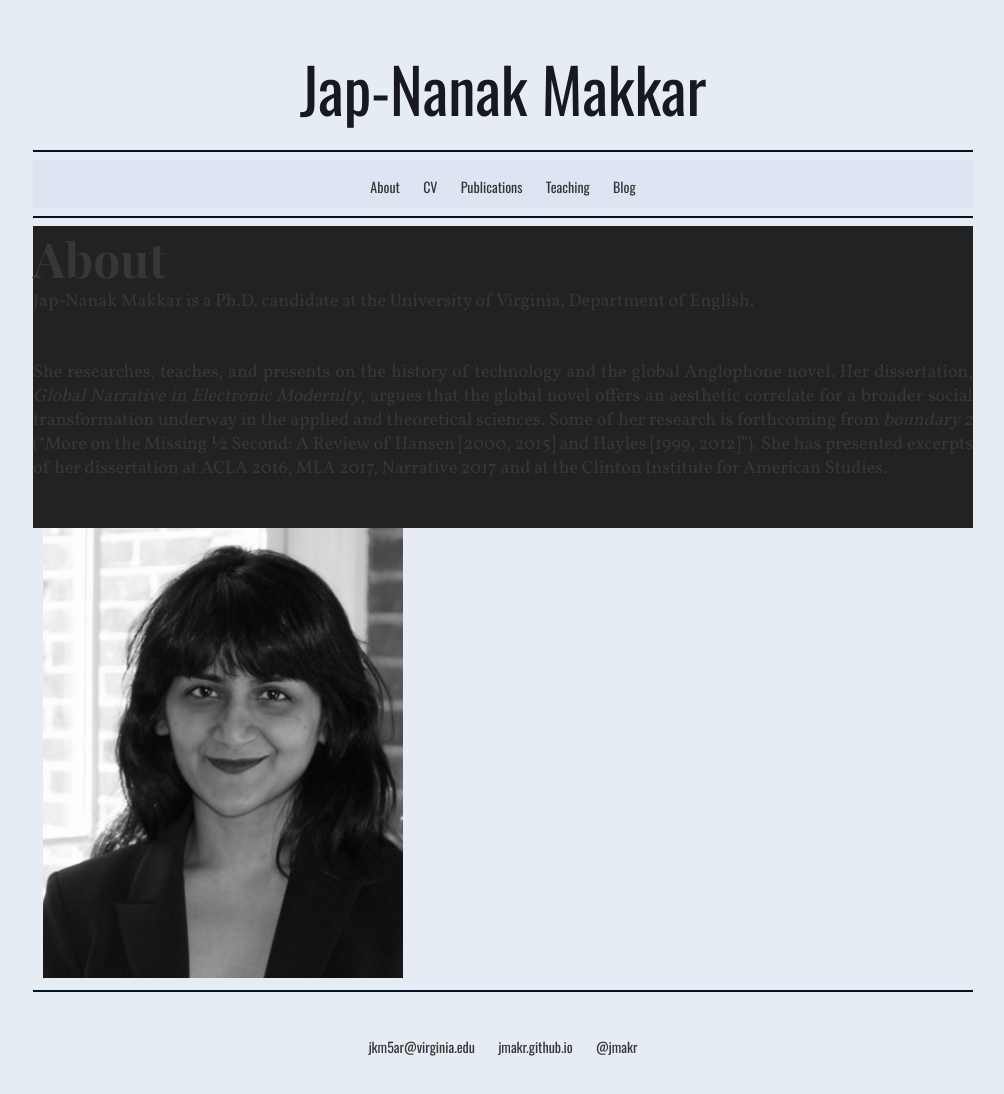
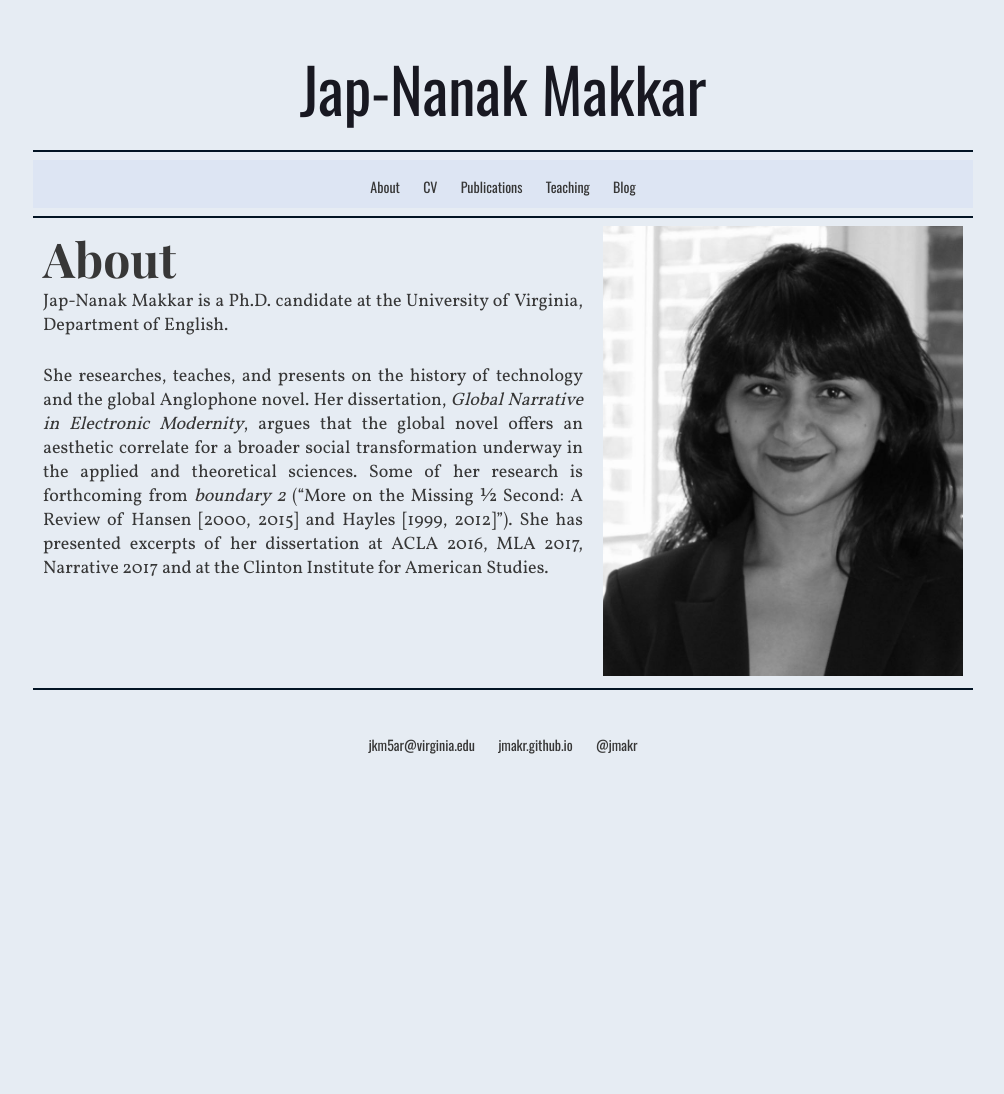
Before and after one commit to jmakr/jmakr.github.io, a Jekyll site: the page built from index.html, in a window 1280 px wide. Shown: the whole page, without its empty margins (137-1141 px from the left). Built offline with Jekyll 4.4.1, drawn with Linux system fonts in a browser that asks for light colours; some web fonts are replaced; after the commit the page ends 900 px from its top, so only the background shows below that.

Commit message:
Update index.html

```diff
--- a/index.html
+++ b/index.html
@@ -18,7 +18,7 @@ title: About
 !-->
 
 
-  <div class="blurb" class="article grid_7"> <!--takes up 620 pixels [10 at beginning not counted] horizontally,leaving me with 300 pixels for the photo horizontally, 10 at either end not counted !-->
+  <div id="blurb" class="article grid_7"> <!--takes up 620 pixels [10 at beginning not counted] horizontally,leaving me with 300 pixels for the photo horizontally, 10 at either end not counted !-->
 
 
 	<p6>{{ page.title }}</p6>
```
